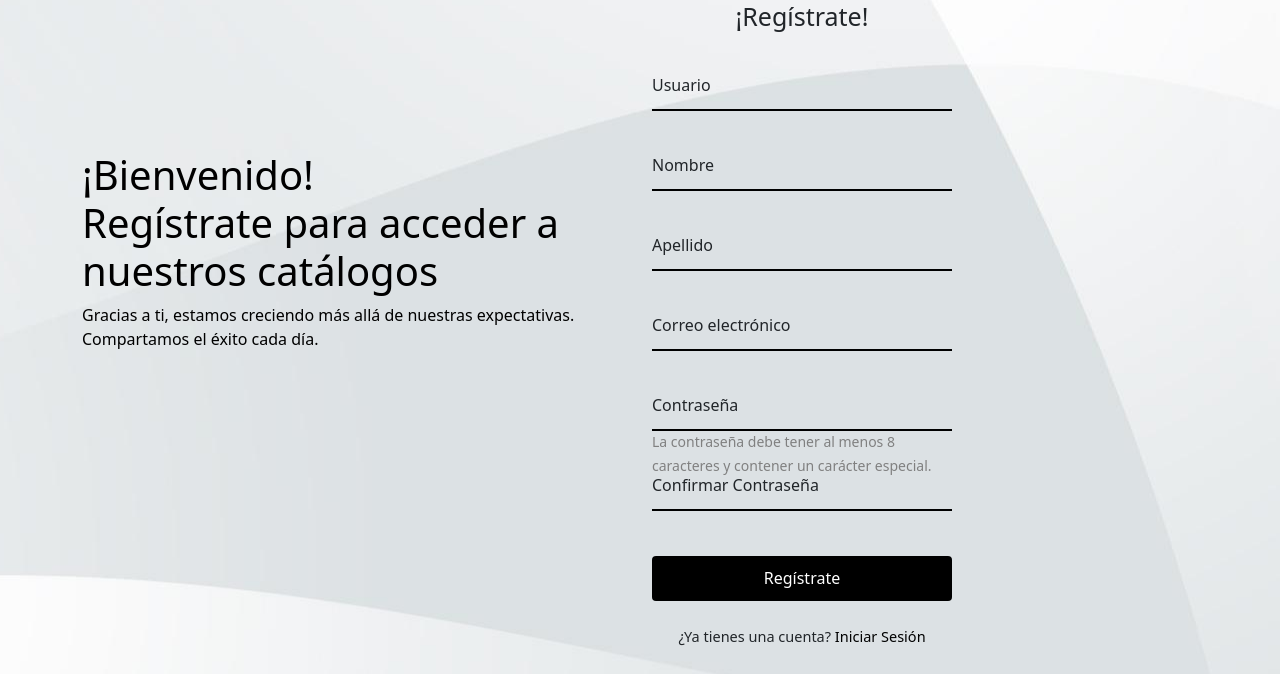
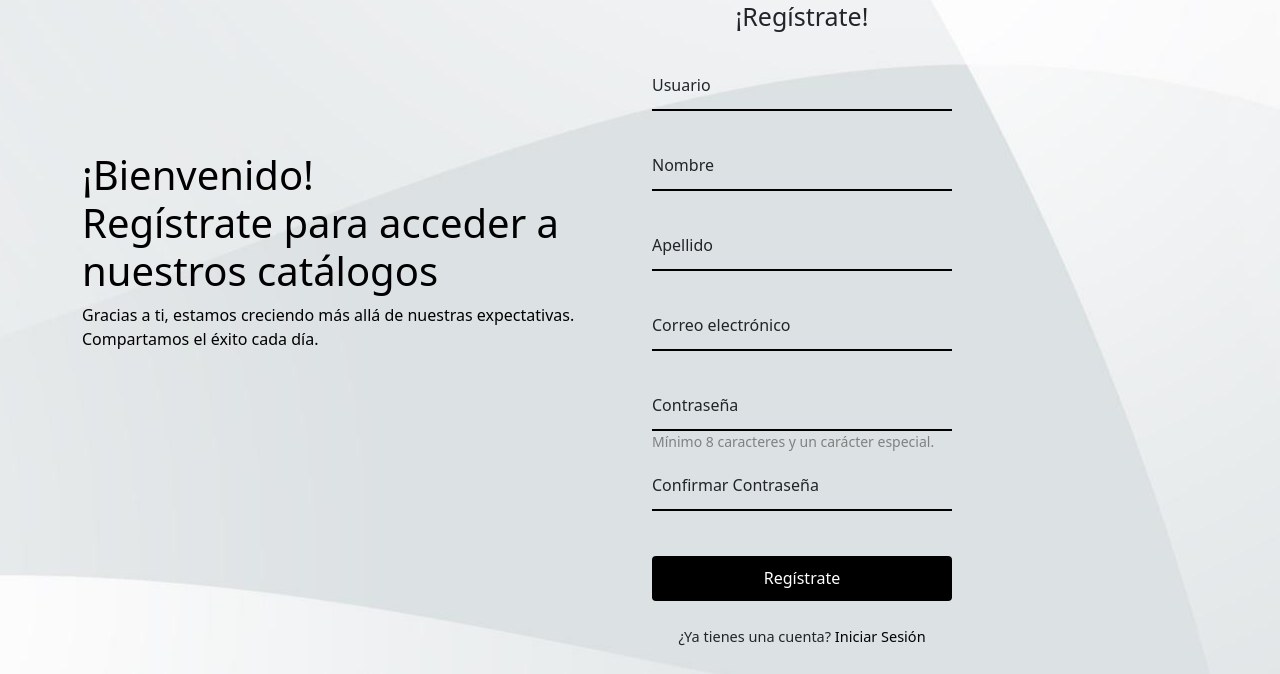
Before and after one commit to LuisParada7/TCM, a Django app: page /register/ in a window 1280 px wide. Shown: the part 205-879 px from the top of the page. Run offline with Django 4.2, Linux system fonts and the light colour scheme; some libraries are stand-ins or nearby versions.

Commit message:
Update registro.html

```diff
--- a/templates/register/registro.html
+++ b/templates/register/registro.html
@@ -103,7 +103,7 @@
                                     <span class="icon"><i class='bx bxs-lock-alt'></i></span>
                                     <input type="password" required name="password1">
                                     <label>Contraseña</label>
-                                    <small style="color: grey;">La contraseña debe tener al menos 8 caracteres y contener un carácter especial.</small>
+                                    <small style="color: grey;"> Mínimo 8 caracteres y un carácter especial.</small>
 
                                 </div>
                                 <div class="input-box">
```
